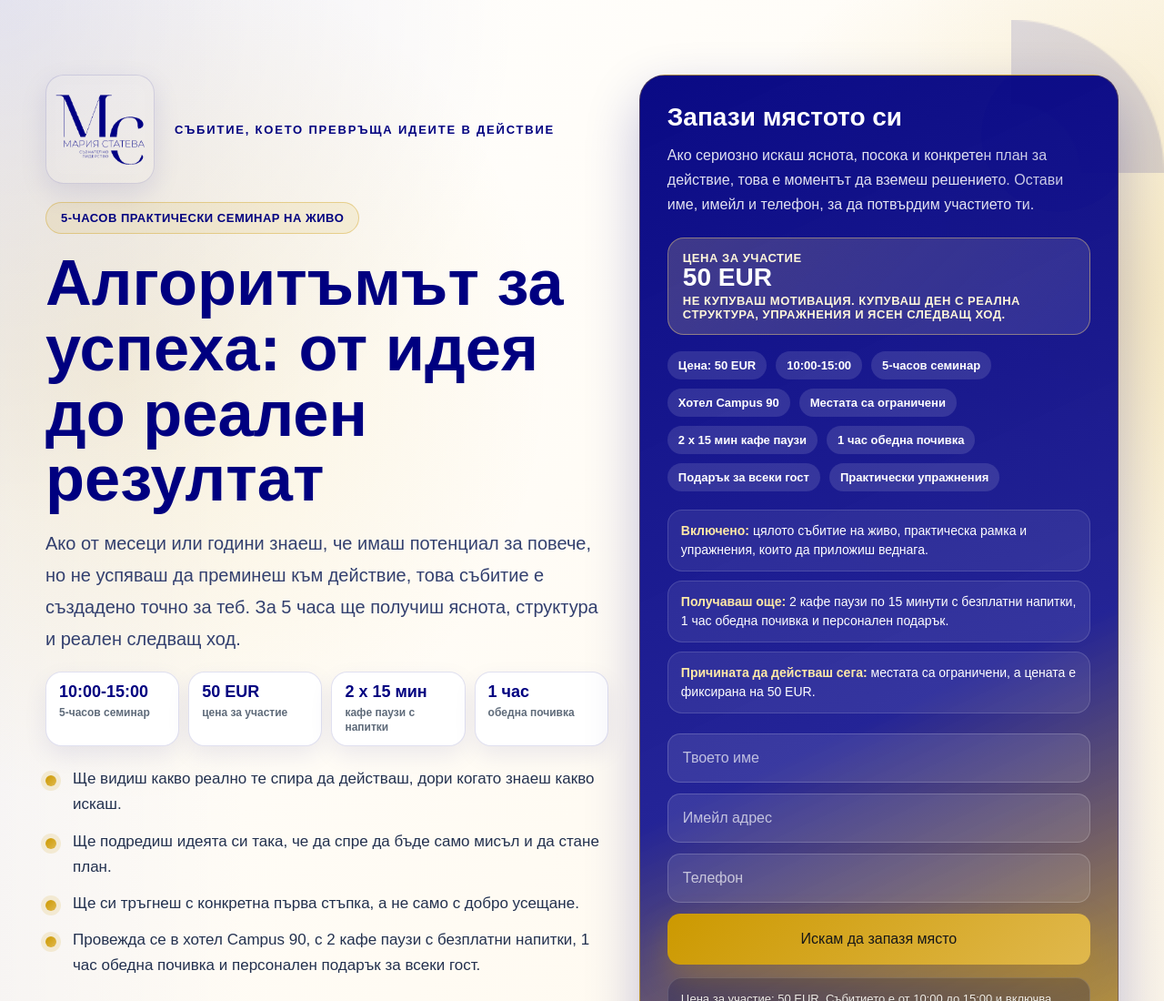
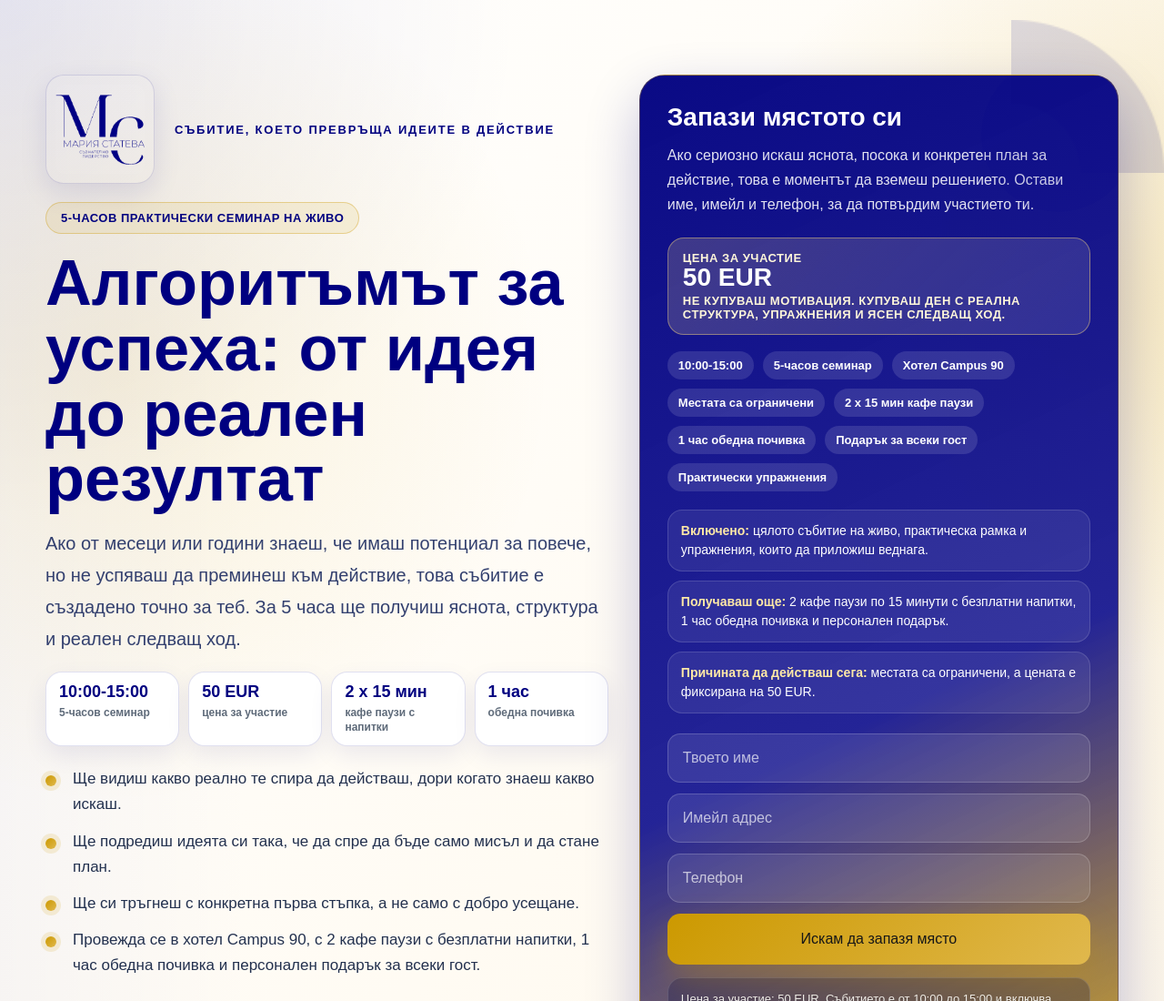
Before and after one commit to nikolaysaev/dn-ms-demo, a plain HTML site: page index.html in a window 1280 px wide. Shown: the top 1100 px of the page at 91% size. Drawn offline with Linux system fonts and the light colour scheme.

Commit message:
Remove duplicate price pill from registration card

```diff
--- a/index.html
+++ b/index.html
@@ -1269,7 +1269,6 @@
                 <span>Не купуваш мотивация. Купуваш ден с реална структура, упражнения и ясен следващ ход.</span>
               </div>
               <div class="meta-pills">
-                <span class="meta-pill">Цена: 50 EUR</span>
                 <span class="meta-pill">10:00-15:00</span>
                 <span class="meta-pill">5-часов семинар</span>
                 <span class="meta-pill">Хотел Campus 90</span>
```
